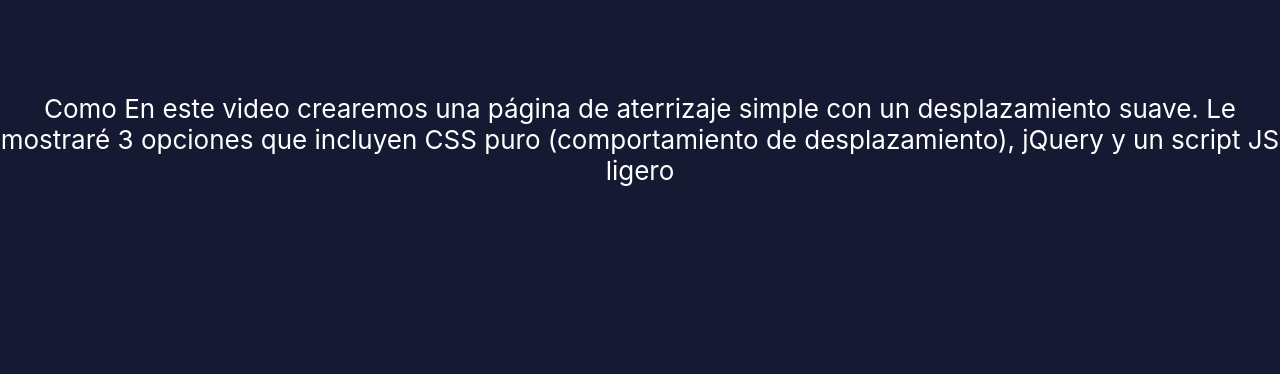
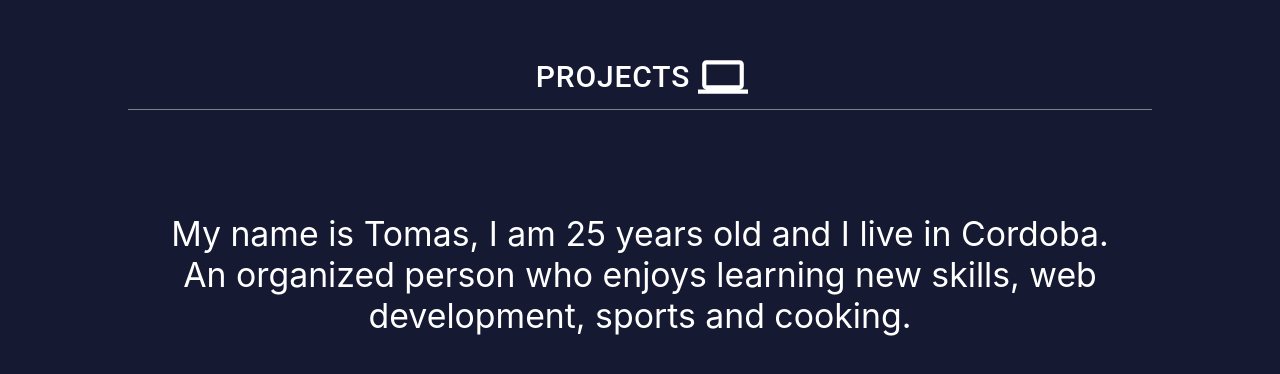
Before and after one commit to tomasVergara14/portfolio-tomas-vergara, a React (Create React App) app: page / in a window 1280 px wide. Shown: the part 1861-2235 px from the top of the page. Built offline with nearby package versions, Linux system fonts and the light colour scheme.

Commit message:
Projects Title

```diff
--- a/src/App.js
+++ b/src/App.js
@@ -5,6 +5,7 @@
 
 import Home from './Components/Pages/Home/Home';
 import About from './Components/Pages/About/About';
+import Projects from './Components/Pages/Projects/Projects';
 
 function App() {
   return (
@@ -17,7 +18,7 @@
         <Pages id="about"  body={<About/>} />
       </div>
       <div id="projects">
-        <Pages id="projects"  body="Como En este video crearemos una página de aterrizaje simple con un desplazamiento suave. Le mostraré 3 opciones que incluyen CSS puro (comportamiento de desplazamiento), jQuery y un script JS ligero" />
+        <Pages id="projects"  body={<Projects/>}/>
       </div>
       <div id="contact">
         <Pages id="contact"  body="Como estas En este video crearemos una página de aterrizaje simple con un desplazamiento suave. Le mostraré 3 opciones que incluyen CSS puro (comportamiento de desplazamiento), jQuery y un script JS ligero" />
--- /dev/null
+++ b/src/Components/Elements/Icons/ProjectsIcon.jsx
@@ -0,0 +1,24 @@
+import React from 'react'
+
+import { Button } from '@material-ui/core';
+import { Computer } from '@material-ui/icons';
+
+const ProjectsIcon = () => {
+    return (
+        <Button
+            href={`#projects`}
+            variant="text"
+            style={{
+                color:"white",
+                fontSize:30,
+            }}
+            endIcon={<Computer
+                style={{
+                    fontSize:50
+                }}/>}>
+                    Projects
+            </Button>
+    )
+}
+
+export default ProjectsIcon
--- /dev/null
+++ b/src/Components/Pages/Projects/Projects.css
@@ -0,0 +1,16 @@
+.projectsCard{
+    display: flex;
+    justify-content: center;
+    align-items:center;
+    flex-direction: column;
+    font-size: 1.3em;
+    width: 80%;
+}
+.ProjectsTitle{
+    width: 100%;
+    margin: 10%;
+    display: flex;
+    justify-content: center;
+    align-items: center;
+    border-bottom: 1px solid gray;
+}
--- /dev/null
+++ b/src/Components/Pages/Projects/Projects.jsx
@@ -0,0 +1,19 @@
+import React from 'react'
+
+import ProjectsIcon from '../../Elements/Icons/ProjectsIcon'
+
+import './Projects.css'
+
+const Projects = () => {
+    return (
+        <div className="projectsCard">
+            <div className="ProjectsTitle">
+                <ProjectsIcon/>
+            </div>
+            <p className="bodyProjects">My name is Tomas, I am 25 years old and I live in Cordoba.</p>
+            <p> An organized person who enjoys learning new skills, web development, sports and cooking. </p>
+        </div>
+    )
+}
+
+export default Projects
```
